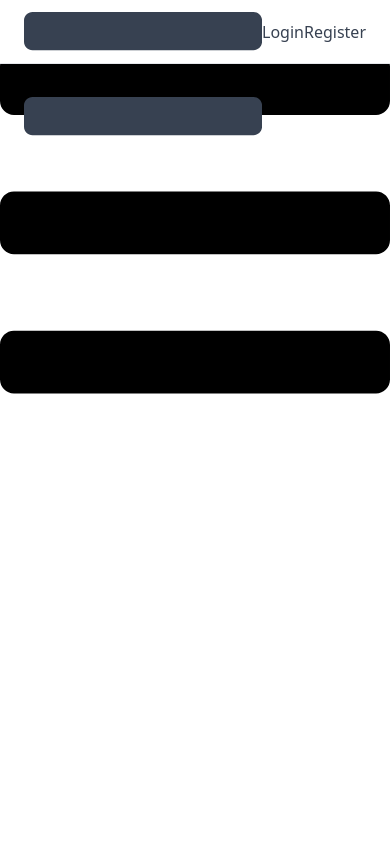
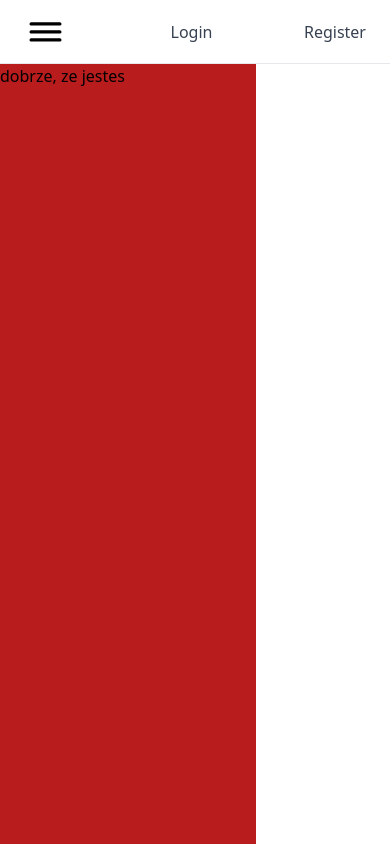
Before and after one commit to Wywarro/beontime, a Vue app in the folder beontime.frontend/: page / in a window 390 px wide. Built offline with nearby package versions, Linux system fonts and the light colour scheme.

Commit message:
added NavigationDrawer.vue with hamburger menu

```diff
--- a/beontime.frontend/package.json
+++ b/beontime.frontend/package.json
@@ -15,6 +15,7 @@
     "@fortawesome/vue-fontawesome": "^3.0.0-2",
     "axios": "^0.21.0",
     "core-js": "^3.6.5",
+    "hamburgers": "^1.1.3",
     "vue": "^3.0.0",
     "vue-router": "^4.0.0-0",
     "vuex": "^4.0.0-0"
--- a/beontime.frontend/src/App.vue
+++ b/beontime.frontend/src/App.vue
@@ -1,8 +1,7 @@
 <template>
-  <Topbar />
-  <NavigationDrawer :is-open="drawerOpened" />
-  <router-view/>
-  <font-awesome-icon type="fas" icon="bars" />
+  <Topbar v-model:drawer-opened="drawerOpened" />
+  <NavigationDrawer v-model:drawer-opened="drawerOpened" />
+  <!-- <router-view/> -->
 </template>
 
 <script lang="ts">
--- a/beontime.frontend/src/components/NavigationDrawer.vue
+++ b/beontime.frontend/src/components/NavigationDrawer.vue
@@ -1,6 +1,8 @@
 <template>
   <aside
-    :class="isOpen ? 'translate-x-0' : '-translate-x-full'">
+    class="transform navigation-drawer"
+    :class="drawerOpened ? 'translate-x-0' : '-translate-x-full'">
+    <p>dobrze, ze jestes</p>
   </aside>
 </template>
 
@@ -10,30 +12,21 @@ import { defineComponent } from "vue";
 export default defineComponent({
   name: "NavigationDrawer",
   props: {
-    isOpen: {
+    drawerOpened: {
       type: Boolean,
       required: true,
       default: false,
-    },
-  },
-  watch: {
-    isOpen: {
-      immediate: true,
-      handler (isOpen) {
-        if (process.client) {
-          if (isOpen) document.body.style.setProperty("overflow", "hidden");
-          else document.body.style.removeProperty("overflow");
-        }
-      },
     },
   },
 });
 </script>
 
 <style scoped lang="postcss">
-.topbar-nav {
-  @apply transform top-0 left-0 w-64;
-  @apply bg-white fixed h-full overflow-auto;
+.navigation-drawer {
+  margin-top: 4rem;
+
+  @apply top-0 left-0 w-64;
+  @apply bg-red-700 fixed h-full overflow-auto;
   @apply ease-in-out transition-all duration-300 z-30;
 }
 </style>
--- a/beontime.frontend/src/components/Topbar.vue
+++ b/beontime.frontend/src/components/Topbar.vue
@@ -1,6 +1,15 @@
 <template>
   <nav class="topbar-nav">
-    <font-awesome-icon type="fas" icon="bars" />
+    <button
+      class="hamburger hamburger--elastic hamburger-icon"
+      :class="{'is-active': drawerOpened }"
+      @click="toggleDrawer"
+      type="button"
+    >
+      <span class="hamburger-box">
+        <span class="hamburger-inner"></span>
+      </span>
+    </button>
     <router-link to="/">Login</router-link>
     <router-link to="/">Register</router-link>
   </nav>
@@ -11,7 +20,31 @@ import { defineComponent } from "vue";
 
 export default defineComponent({
   name: "Topbar",
+  props: {
+    drawerOpened: {
+      type: Boolean,
+      required: true,
+      default: false,
+    },
+  },
+  setup (props, context) {
+    const toggleDrawer = () => {
+      context.emit("update:drawerOpened", !props.drawerOpened);
+    };
 
+    return { toggleDrawer, };
+  },
+  emits: {
+    "update:drawerOpened": (drawerOpened: boolean) => {
+      console.log(drawerOpened);
+      if (typeof drawerOpened === "boolean") {
+        return true;
+      } else {
+        console.warn("Invalid drawerOpened payload!");
+        return false;
+      }
+    },
+  },
 });
 </script>
 
@@ -21,4 +54,28 @@ export default defineComponent({
   @apply px-6 h-16 z-10 border-b;
   @apply border-gray-200 bg-white text-gray-700;
 }
+
 </style>
+
+<style lang="less" scoped>
+.hamburger-icon {
+  transform: scale(0.8);
+  vertical-align: middle;
+  padding-left: 0px;
+  height: 100%;
+  display: flex;
+  align-items: center;
+
+  &:active {
+    outline: 0px;
+  }
+
+  &:focus {
+    outline: 0px;
+  }
+}
+
+.icon-test {
+  height: 16px;
+}
+</style>
--- a/beontime.frontend/src/main.ts
+++ b/beontime.frontend/src/main.ts
@@ -6,6 +6,7 @@ import store from "./store";
 import { FontAwesomeIcon } from "@/plugins/font-awesome";
 
 import "./assets/tailwind.css";
+import "hamburgers/dist/hamburgers.css";
 
 const app = createApp(App)
   .use(store)
```
Also changed, not shown: 1 other file (tests, documents, lock files or other folders).
